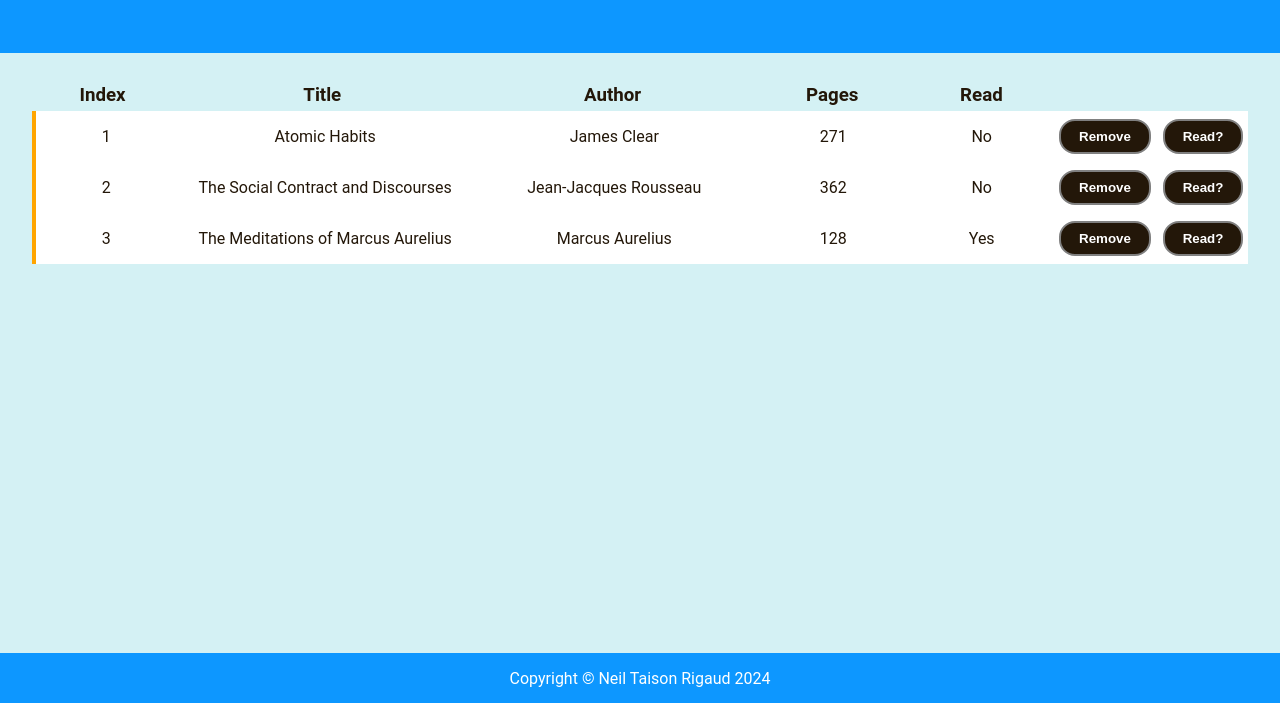
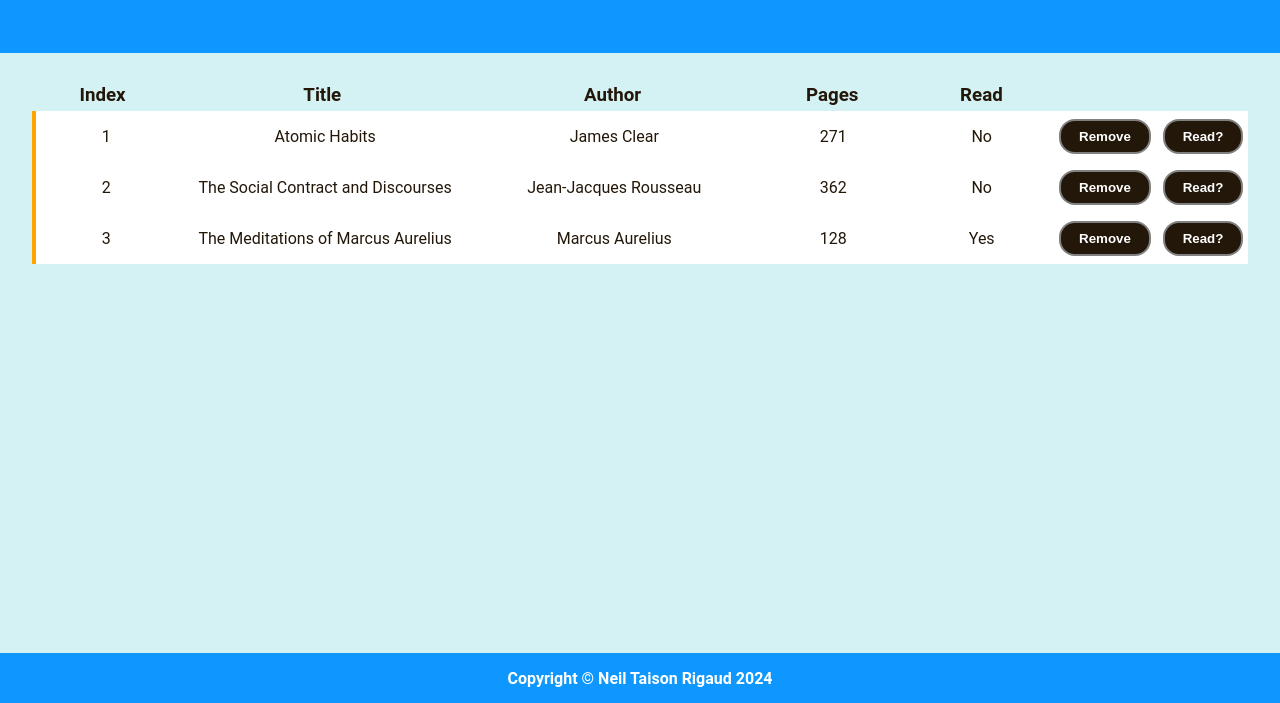
Before and after one commit to blackbird410/Library, a plain HTML site: page index.html in a window 1280 px wide. Shown: the part 97-800 px from the top of the page. Drawn offline with Linux system fonts and the light colour scheme.

Commit message:
Added portfolio link

```diff
--- a/code.js
+++ b/code.js
@@ -235,6 +235,7 @@ function createInterface() {
 	// Create a library interface for displaying books
 	const header = document.createElement('div');
 	const footer = document.createElement('div');
+	const link = document.createElement('a');
 	const main = document.createElement('div');
 	const tableHeader = document.createElement('div');
 	const title = document.createElement('h1');
@@ -253,7 +254,10 @@ function createInterface() {
 	btn.addEventListener('click', fillBookInfo);
 
 	header.appendChild(btn);
-	footer.textContent = "Copyright \u00A9 Neil Taison Rigaud 2024";
+	link.textContent = "Copyright \u00A9 Neil Taison Rigaud 2024";
+	link.setAttribute('href', 'https://blackbird410.github.io/');
+	link.setAttribute('target', '_blank');
+	footer.appendChild(link);
 
 	document.body.appendChild(header);
 	document.body.appendChild(main);
--- a/style.css
+++ b/style.css
@@ -118,3 +118,13 @@ fieldset {
 .footer {
 	grid-row: 3;
 }
+
+a {
+	text-decoration: none;
+	color: white;
+	font-weight: bold;
+}
+
+a:hover {
+	color: brown;
+}
```
